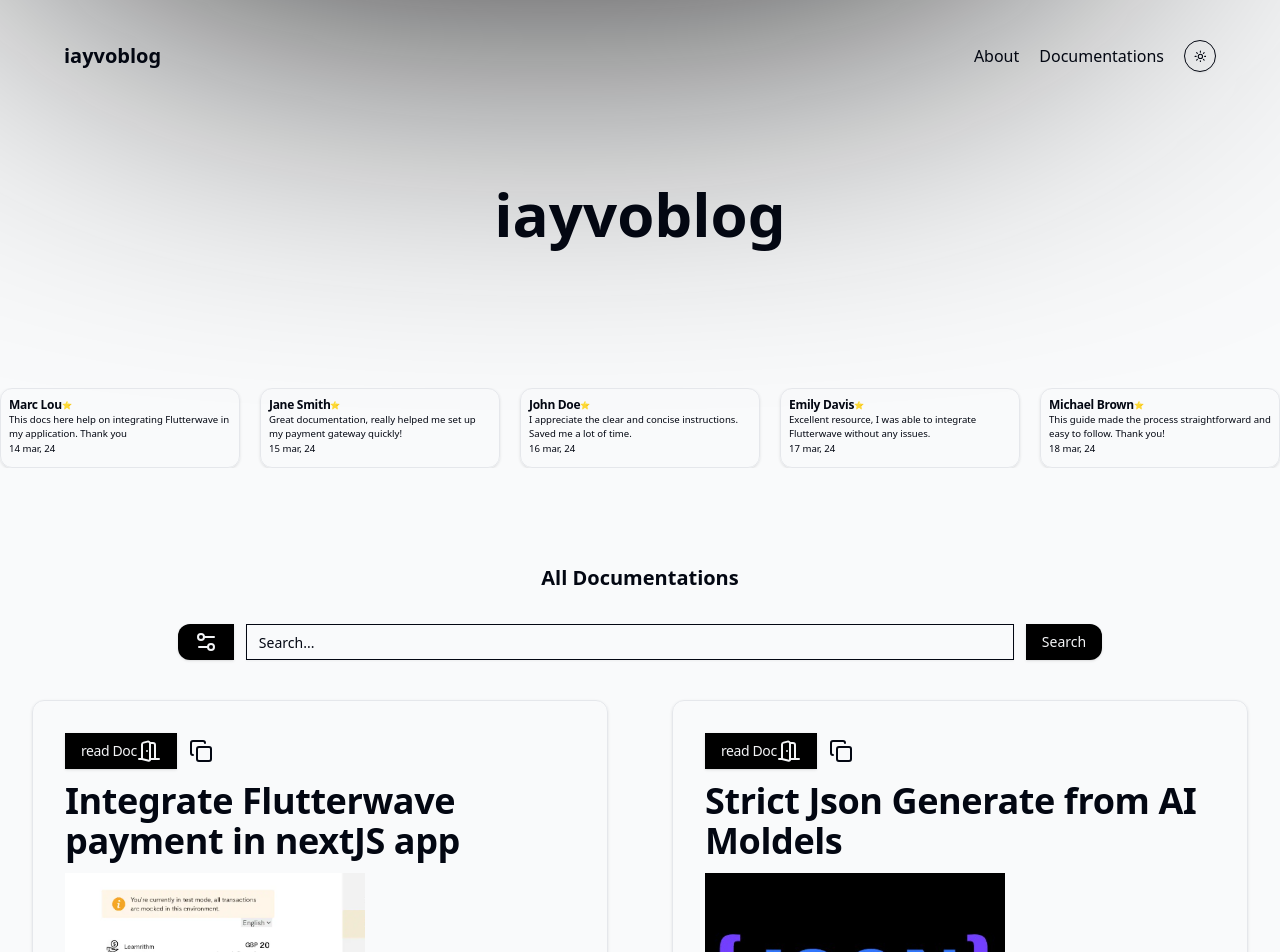
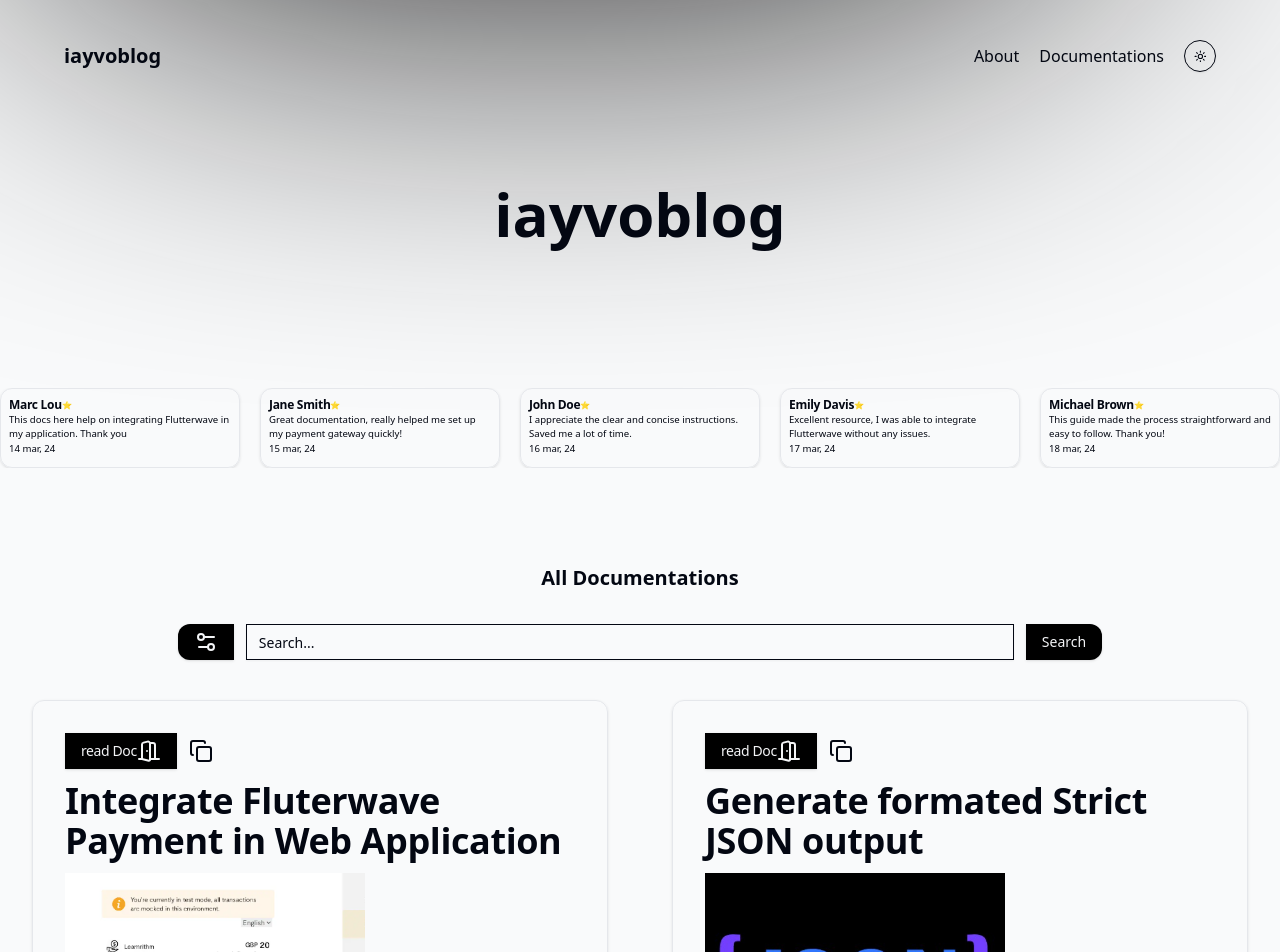
Before and after one commit to iayvob/iayvoblog, a Next.js app: page / in a window 1280 px wide. Shown: the top 952 px of the page. Built offline with nearby package versions, Linux system fonts and the light colour scheme.

Commit message:
navigation and titles

```diff
--- a/src/components/flutterwave/body.tsx
+++ b/src/components/flutterwave/body.tsx
@@ -9,7 +9,7 @@
   return (
     <div className="flex flex-col gap-7 -mt-8 p-10 items-center">
       <div className="w-full flex flex-col gap-7 text-center">
-        <h1 className="font-semibold text-2xl">Who can benfit of this doc?</h1>
+        <h1 className="font-semibold text-2xl text-orange-300">Who can benfit of this doc?</h1>
         <p className="font-normal text-lg">
           This doc is dedicated for developers working with{" "}
           <span className="font-semibold">NextJS</span> using{" "}
@@ -17,7 +17,7 @@
           <span className="font-semibold underline">JavaScript</span> with{" "}
           <span className="font-semibold">ReactJS</span>, now for integrating
           this method of payment which called{" "}
-          <span className="font-semibold text-yellow-500">Flutterwave</span> you
+          <span className="font-semibold text-orange-300">Flutterwave</span> you
           need to know that there is tow method of making payment which is :{" "}
           <span className="font-semibold">Recuring Payment</span> like for
           suscreptions and payment plan, and there is type of{" "}
@@ -26,7 +26,7 @@
         </p>
       </div>
       <div className="w-full flex flex-col gap-7">
-        <h1 className="font-semibold text-2xl text-center">
+        <h1 className="font-semibold text-2xl text-center text-orange-300">
           First One Time Payment
         </h1>
         <p className="font-normal text-lg text-center">
@@ -43,7 +43,7 @@
         </div>
       </div>
       <div className="w-full flex flex-col gap-7">
-        <h1 className="font-semibold text-2xl text-center">Recuring Payment</h1>
+        <h1 className="font-semibold text-2xl text-center text-orange-300">Recuring Payment</h1>
         <p className="font-normal text-lg text-center">
           here where we gonna make on{" "}
           <span className="font-semibold">Script</span> which make recuring
@@ -67,7 +67,7 @@
         </div>
       </div>
       <div className="w-full flex flex-col gap-7 text-center">
-        <h1 className="font-semibold text-2xl">Attention</h1>
+        <h1 className="font-semibold text-2xl text-orange-300">Attention</h1>
         <p className="font-normal text-lg">
           befor making all this try to create an account on flutterwave and if
           you want to recring payment: create plans ,and get also the id of this
@@ -77,7 +77,7 @@
         </p>
       </div>
       <div className="w-full flex flex-col gap-7 text-center justify-center">
-        <h1 className="font-semibold text-2xl">Cancellation of Subscription</h1>
+        <h1 className="font-semibold text-2xl text-orange-300">Cancellation of Subscription</h1>
         <p className="font-normal text-lg">
           This only could be maked through the{" "}
           <span className="font-semibold">Email sended</span> To the submited
--- a/src/components/strictJson/body.tsx
+++ b/src/components/strictJson/body.tsx
@@ -7,7 +7,7 @@
   return (
     <div className="flex flex-col gap-7 -mt-8 p-10 items-center">
       <div className="w-full flex flex-col gap-7 text-center">
-        <h1 className="font-semibold text-2xl ">Who can benfit of this doc?</h1>
+        <h1 className="font-semibold text-2xl text-indigo-600">Who can benfit of this doc?</h1>
         <p className="font-normal text-lg">
           This doc is dedicated for developers working for generating{" "}
           <span className="font-semibold">Strict JSON</span> using{" "}
@@ -16,7 +16,7 @@
           <span className="font-semibold">Java Script</span>, now for Generating
           like this form of data we need to make a great prompt which will
           control our{" "}
-          <span className="font-semibold text-yellow-500">Output</span> or or
+          <span className="font-semibold text-indigo-600">Output</span> or or
           results so for doing that we gonna provid you by the general way as a
           separated function for{" "}
           <span className="font-semibold">Gemini AI</span> which will help to
@@ -24,7 +24,7 @@
         </p>
       </div>
       <div className="w-full flex flex-col gap-7">
-        <h1 className="font-semibold text-2xl text-center">
+        <h1 className="font-semibold text-2xl text-center text-indigo-600">
           For Google Gemini AI
         </h1>
         <p className="font-normal text-lg text-center">
@@ -38,7 +38,7 @@
         </div>
       </div>
       <div className="w-full flex flex-col gap-7">
-        <h1 className="font-semibold text-2xl text-center">Calling:</h1>
+        <h1 className="font-semibold text-2xl text-center text-indigo-600">Calling:</h1>
         <p className="font-normal text-lg text-center">
           for calling this function from other components you can just add the
           needed <span className="font-semibold">prams</span>, here is an
@@ -51,7 +51,7 @@
         </div>
       </div>
       <div className="w-full flex flex-col gap-7 text-center">
-        <h1 className="font-semibold text-2xl ">Attention</h1>
+        <h1 className="font-semibold text-2xl text-indigo-600">Attention</h1>
         <p className="font-normal text-lg">
           before doing any thing get credenital from Gemini AI
           <span className="font-semibold">Public</span> Key which we will use it
--- a/src/lib/content.ts
+++ b/src/lib/content.ts
@@ -6,7 +6,7 @@
 export const content = [
     {
         date: "21 Jul, 24",
-        title: "Integrate Flutterwave payment in nextJS app",
+        title: "Integrate Fluterwave Payment in Web Application",
         Img: flw,
         link: `${Url}/flutterwavePayment`,
         tags:["",""],
@@ -14,9 +14,9 @@
     },
     {
         date: "22 Jul, 24",
-        title: "Strict Json Generate from AI Moldels",
+        title: "Generate formated Strict JSON output",
         Img: json,
-        link: `${Url}/strictJsonGenerate`,
+        link: `${Url}/AIStrictJSONGenerate`,
         tags:["",""],
         index: 1,
     }
```
Also changed, not shown: src/app/AIStrictJSONGenerate/page.tsx (renamed from src/app/strictJsonGenerate/page.tsx).
